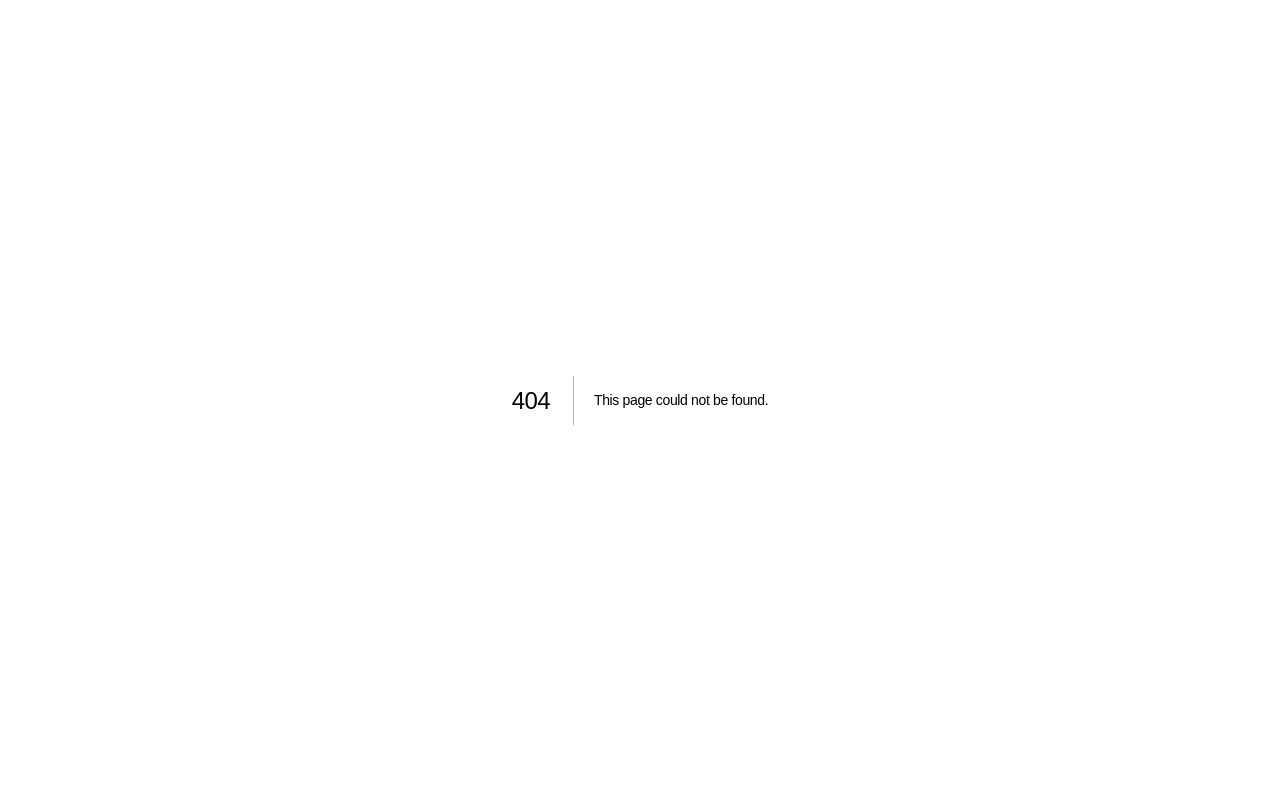
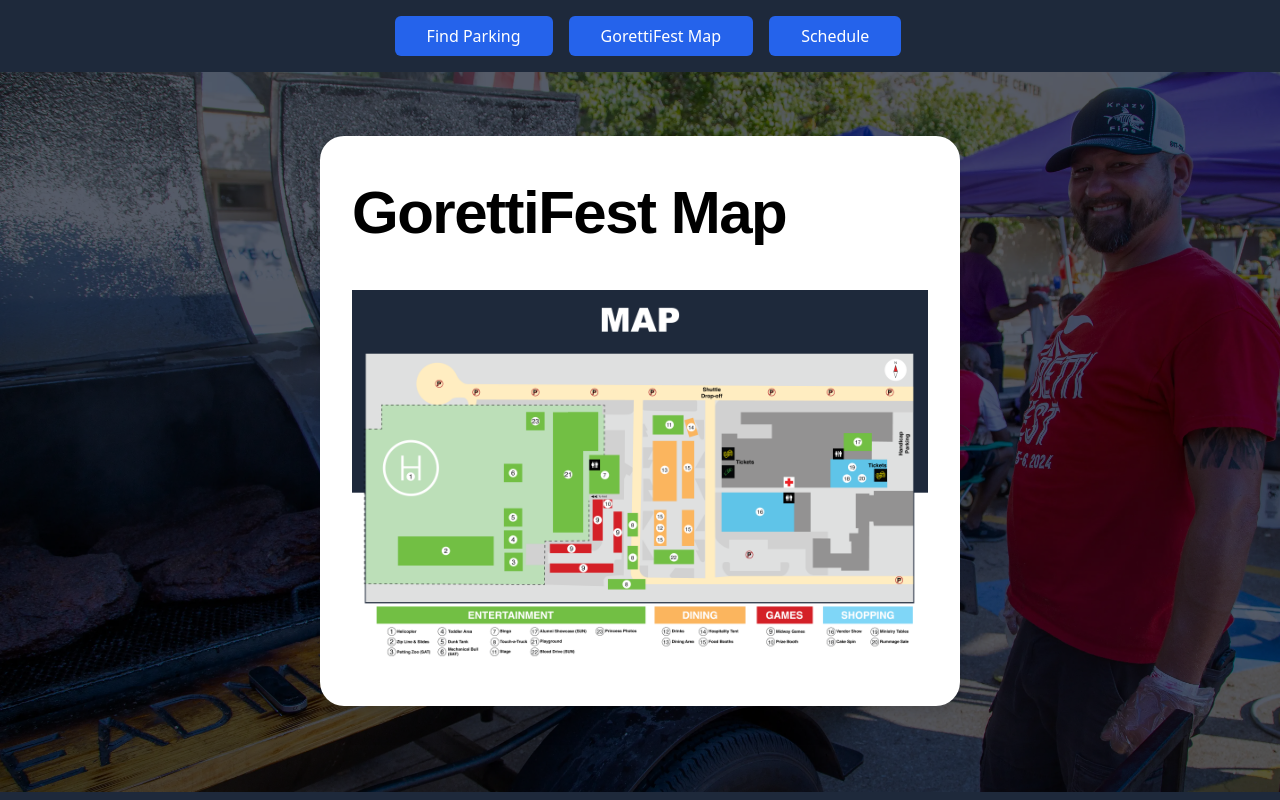
Before and after one commit to ktbartholomew/gorettifest.com, a Next.js app: page /map in a window 1280 px wide. Before the commit this address had no page. Built offline with nearby package versions, Linux system fonts and the light colour scheme; a web font is replaced by a local one.

Commit message:
update festival map and add map page

```diff
--- /dev/null
+++ b/app/map/page.tsx
@@ -0,0 +1,71 @@
+import type { Metadata } from "next";
+import Image from "next/image";
+import Link from "next/link";
+import { Button } from "@/components/button";
+import headerImage from "@/public/img/IMG_2256.webp";
+import festivalMap from "@/public/img/GorettiFest-Map.png";
+
+export const metadata: Metadata = {
+  title: "GorettiFest Map",
+  description:
+    "Find your way around GorettiFest! Locate food booths, games, entertainment, shopping, restrooms, and ticket stations on the festival map.",
+};
+
+export default function MapPage() {
+  return (
+    <>
+      <div className="z-10 relative flex flex-row mb-4 gap-4 px-4 pt-4 md:px-0 text-center items-center justify-center">
+        <div>
+          <Link href="/">
+            <Image
+              alt="GorettiFest"
+              src="/img/gorettifest-logo-white-red-outline.svg"
+              width={180}
+              height={180}
+              priority
+              loading="eager"
+              className="block relative h-[75%] w-auto object-contain p-4 md:p-0"
+            />
+          </Link>
+        </div>
+        <div className="flex flex-col md:flex-row gap-4">
+          <Link href="/parking">
+            <Button>Find Parking</Button>
+          </Link>
+          <Link href="/map" aria-current="page">
+            <Button>GorettiFest Map</Button>
+          </Link>
+          <Link href="/schedule">
+            <Button>Schedule</Button>
+          </Link>
+        </div>
+      </div>
+      <div className="relative max-h-[90vh] md:h-[90vh]">
+        <div className="hidden md:block absolute h-full w-full overflow-hidden">
+          <Image
+            className="h-full w-full object-cover"
+            src={headerImage}
+            alt="GorettiFest volunteer preparing food"
+            priority
+            placeholder="blur"
+            sizes="100vw"
+          />
+        </div>
+        <div className="absolute top-0 left-0 h-full w-full mix-blend-multiply bg-slate-800 md:bg-slate-900/70"></div>
+        <div className="md:py-16">
+          <div className="bg-white relative md:max-w-[67vw] lg:max-w-[50vw] mx-auto md:rounded-3xl p-8 md:drop-shadow-xl">
+            <h2 className="text-balance mb-8">GorettiFest Map</h2>
+            <Image
+              src={festivalMap}
+              alt="GorettiFest grounds map showing entertainment, dining, games, shopping, restrooms, ticket stations, and the shuttle drop-off"
+              className="h-auto w-full"
+              priority
+              placeholder="blur"
+              unoptimized
+            />
+          </div>
+        </div>
+      </div>
+    </>
+  );
+}
--- a/app/page.tsx
+++ b/app/page.tsx
@@ -20,7 +20,7 @@
 
 const eventDayLinks = [
   { label: "Find Parking", href: "/parking" },
-  { label: "GorettiFest Map", href: "/img/GorettiFest-Map.png" },
+  { label: "GorettiFest Map", href: "/map" },
   { label: "Schedule", href: "/schedule" },
   {
     label: "Follow the Fun on Instagram",
--- a/app/parking/page.tsx
+++ b/app/parking/page.tsx
@@ -34,7 +34,7 @@
           <Link href="/parking">
             <Button>Find Parking</Button>
           </Link>
-          <Link href="/img/GorettiFest-Map.png">
+          <Link href="/map">
             <Button>GorettiFest Map</Button>
           </Link>
           <Link href="/schedule">
--- a/app/schedule/page.tsx
+++ b/app/schedule/page.tsx
@@ -342,7 +342,7 @@
           <Link href="/parking">
             <Button>Find Parking</Button>
           </Link>
-          <Link href="/img/GorettiFest-Map.png">
+          <Link href="/map">
             <Button>GorettiFest Map</Button>
           </Link>
           <Link href="/schedule">
--- a/components/sections/visit.tsx
+++ b/components/sections/visit.tsx
@@ -51,7 +51,7 @@
                 </a>
                 <br />
                 <Link
-                  href="/img/GorettiFest-Map.png"
+                  href="/map"
                   className="inline-block rounded-md bg-blue-600 px-8 py-2 text-white no-underline transition-colors hover:bg-blue-500"
                 >
                   View the GorettiFest Map
```
Also changed, not shown: public/img/GorettiFest-Map.png.
